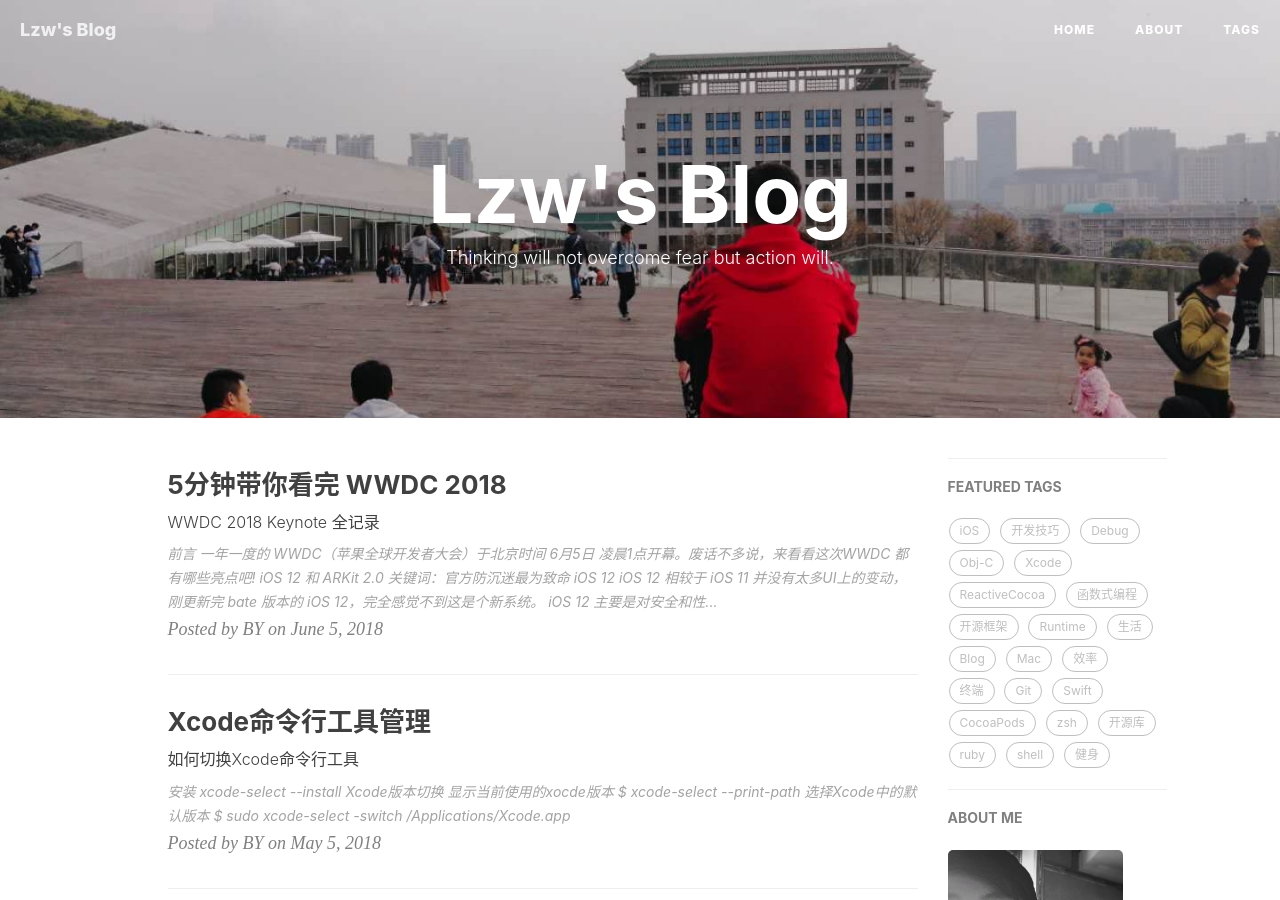
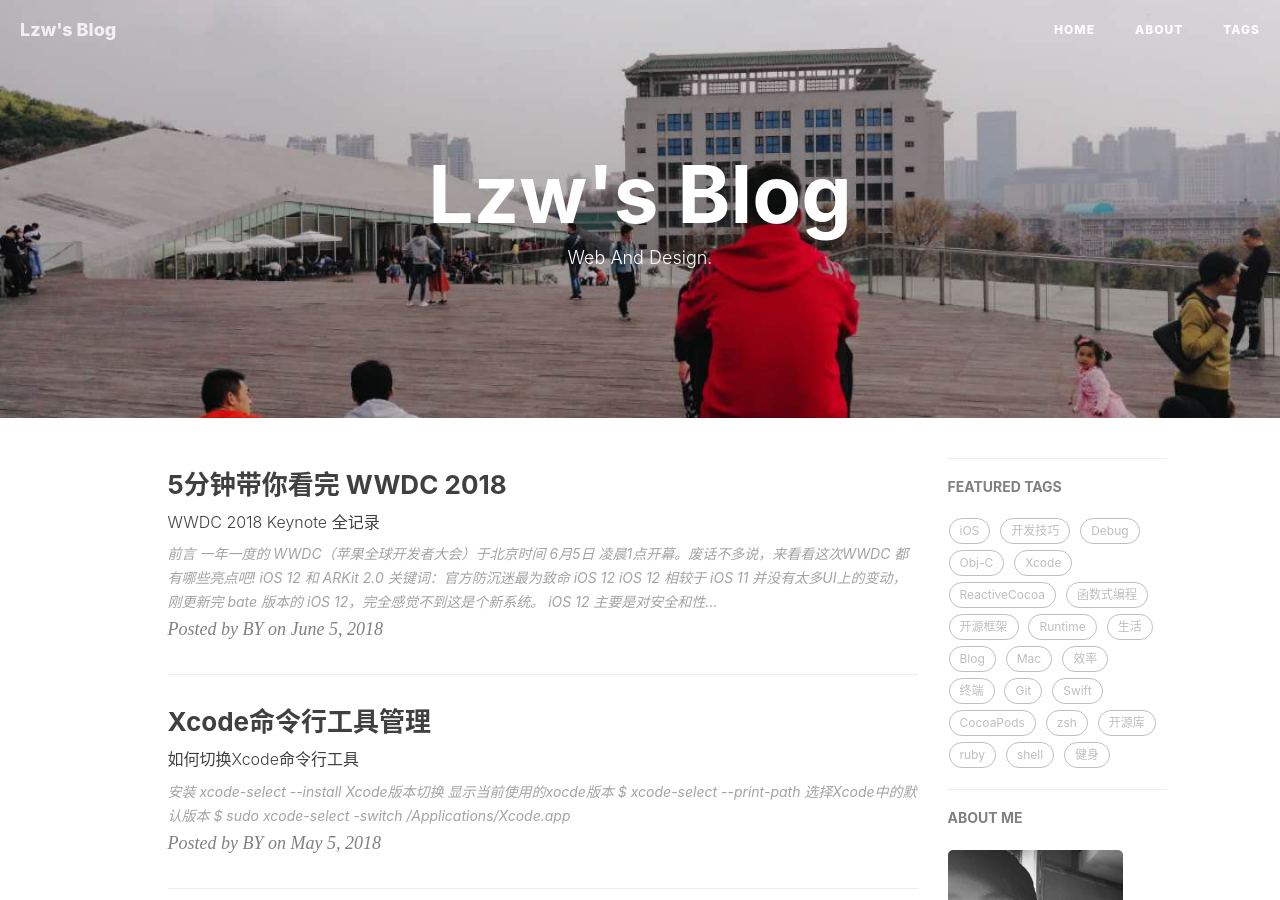
Before and after one commit to Lzw08/Lzw08.github.io, a Jekyll site: the page built from index.html, in a window 1280 px wide and 900 px high. Built offline with Jekyll 4.4.1, drawn with Linux system fonts in a browser that asks for light colours; nearby versions of some CDN libraries; the list of posts is cut into pages by our own code; comment, search, counter and statistics services are not loaded.

Commit message:
Update index.html

```diff
--- a/index.html
+++ b/index.html
@@ -1,6 +1,6 @@
 ---
 layout: page
-description: "Thinking will not overcome fear but action will."
+description: "Web And Design."
 ---
 
 {% for post in paginator.posts %}
```
